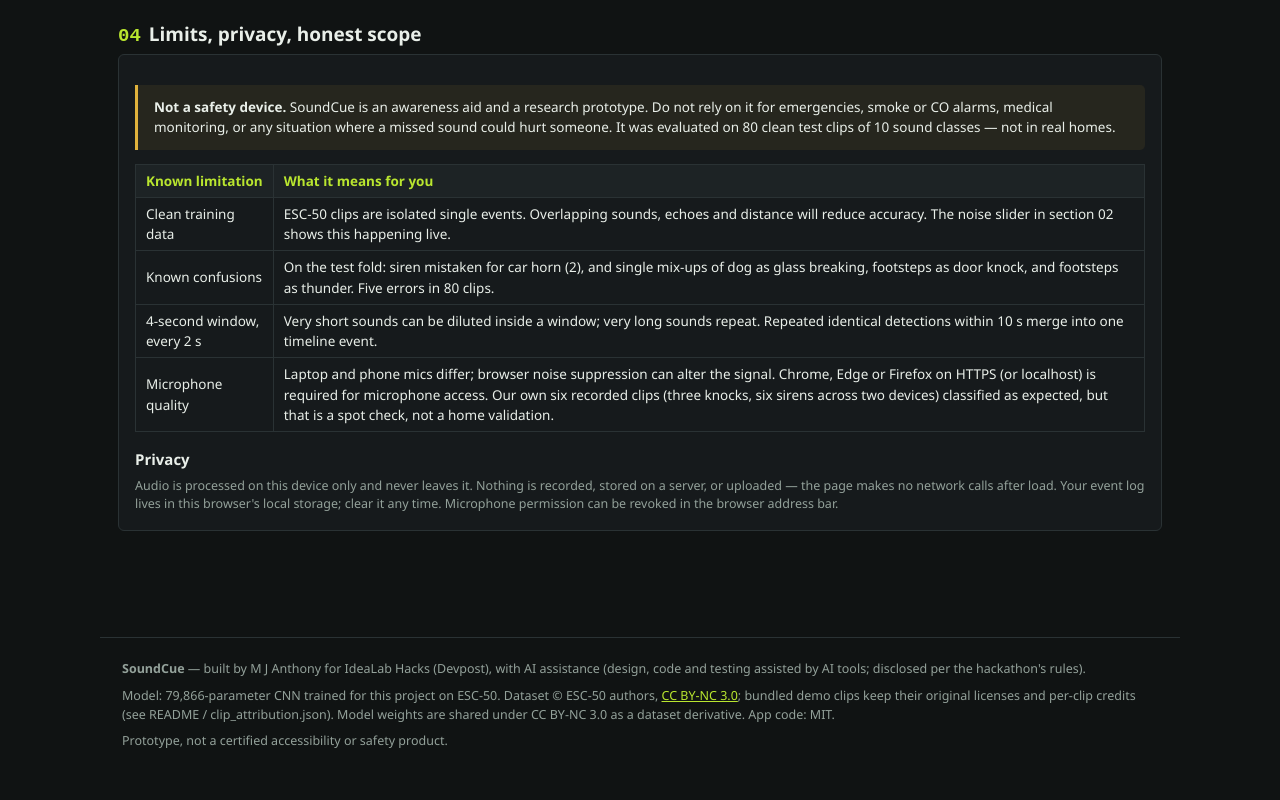
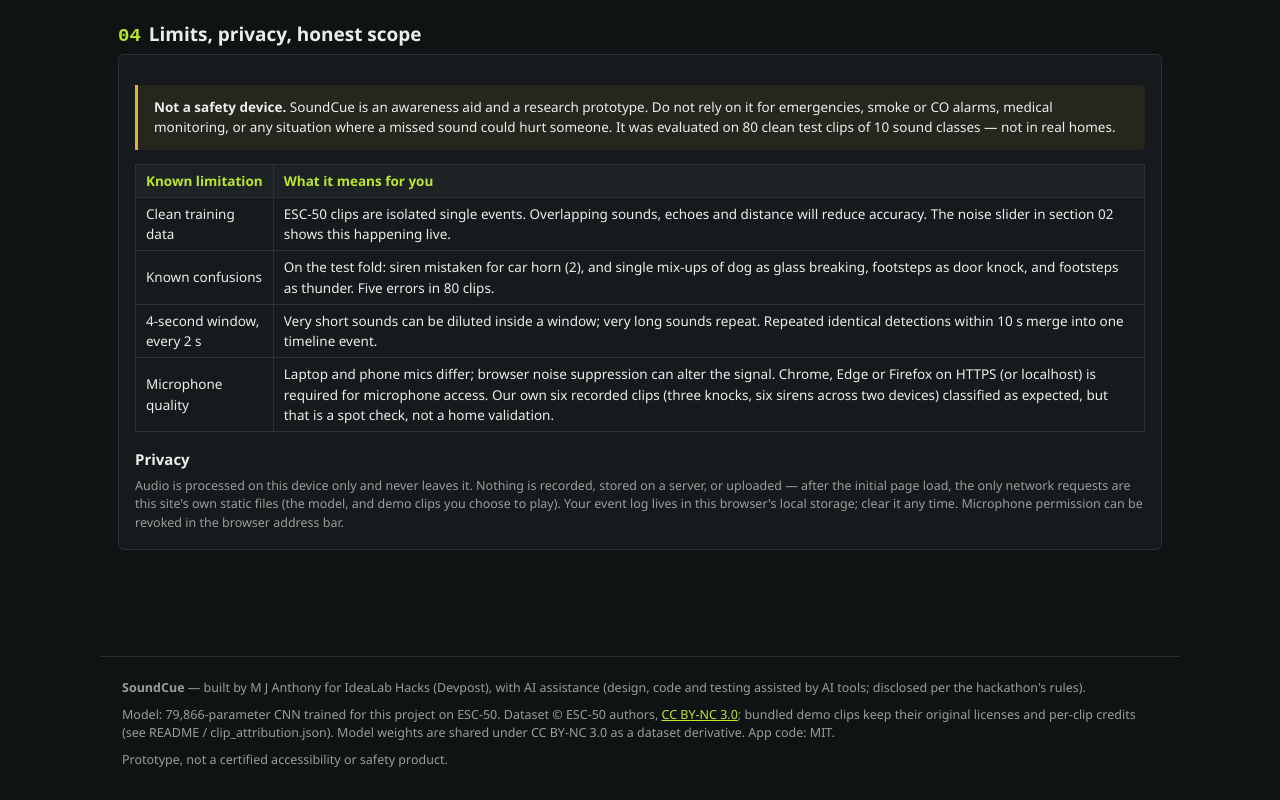
Before and after one commit to mjanthony819/soundcue, a plain HTML site: page index.html in a window 1280 px wide. Shown: the part 2830-3630 px from the top of the page. Drawn offline with Linux system fonts and the light colour scheme.

Commit message:
Privacy wording: post-load requests are only this site's own static files
Clarified the network request behavior after page load in the privacy section.

```diff
--- a/index.html
+++ b/index.html
@@ -124,7 +124,7 @@
     </table>
     <h3 style="margin:16px 0 6px;font-size:15px">Privacy</h3>
     <p class="small">Audio is processed on this device only and never leaves it. Nothing is recorded, stored
-    on a server, or uploaded — the page makes no network calls after load. Your event log
+    on a server, or uploaded — after the initial page load, the only network requests are this site's own static files (the model, and demo clips you choose to play). Your event log
     lives in this browser's local storage; clear it any time. Microphone permission can be revoked in the
     browser address bar.</p>
   </div>
```
